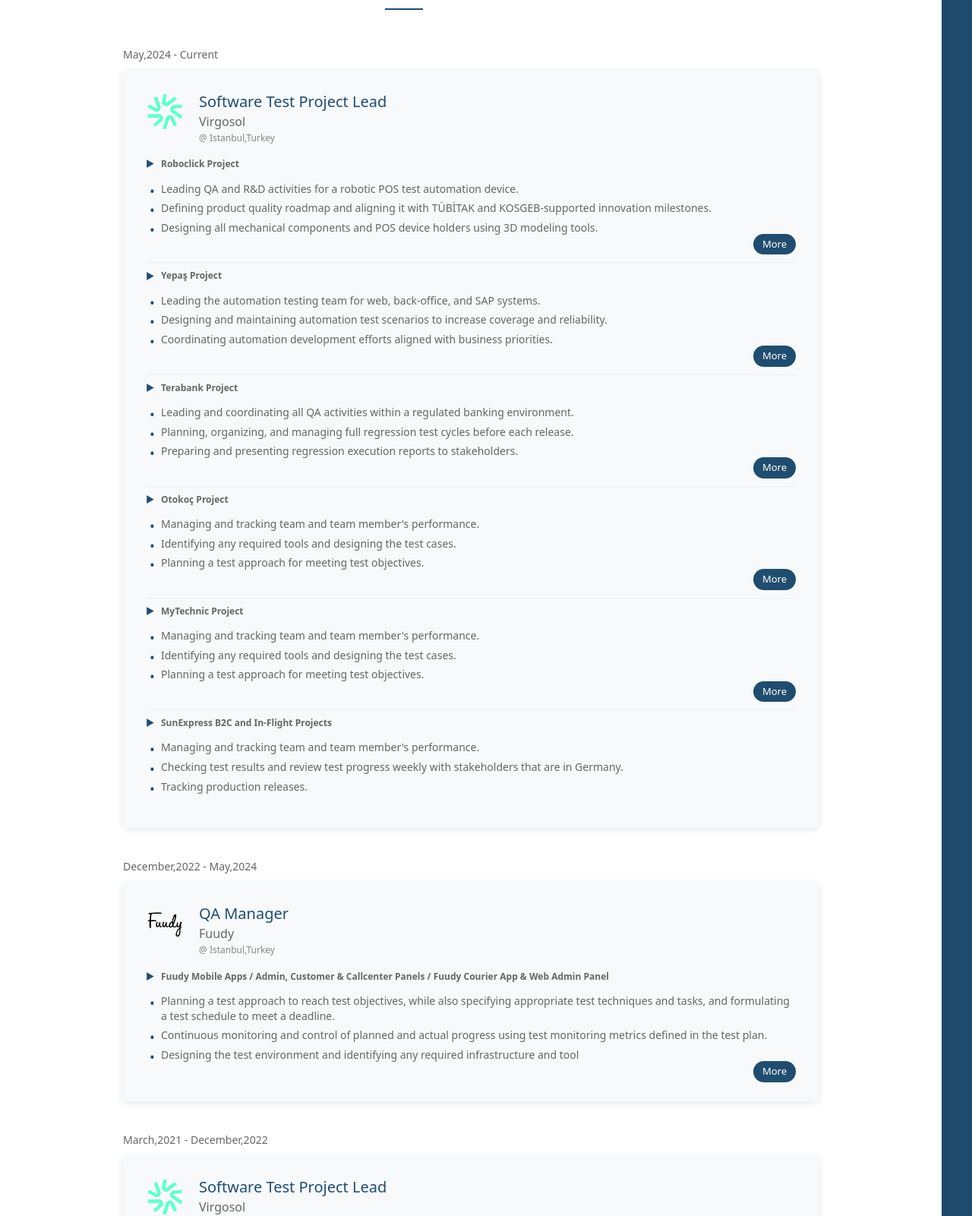
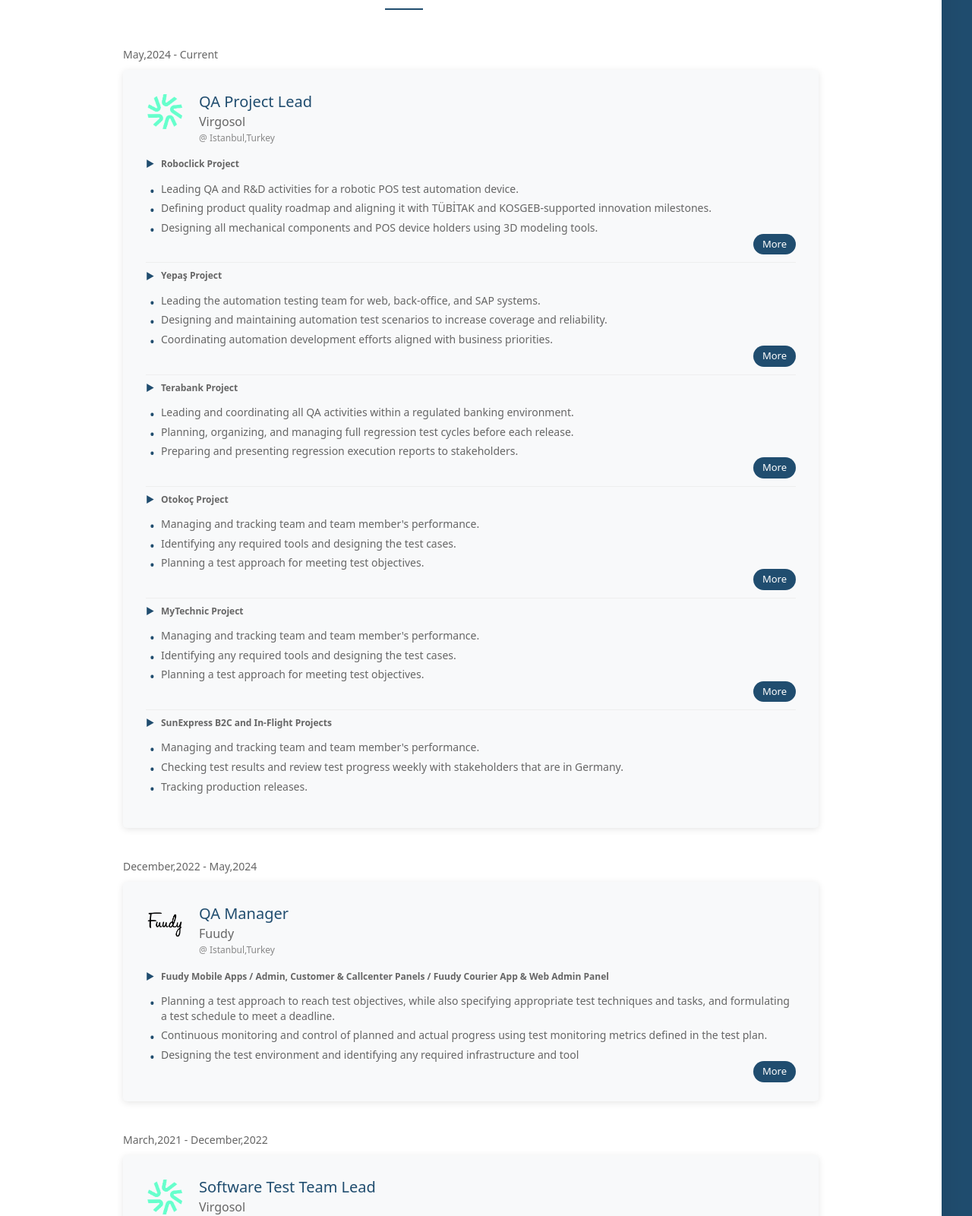
Before and after one commit to HarunKadioglu/Harun-Website, a plain HTML site: page index.html in a window 1280 px wide. Shown: the part 2534-4135 px from the top of the page at 76% size. Drawn offline with nearby package versions, Linux system fonts and the light colour scheme.

Commit message:
Şirket ünvanları güncellendi.

```diff
--- a/index.html
+++ b/index.html
@@ -257,7 +257,7 @@
                                 <img src="images/virgosol-logo.png" alt="Virgosol Logo">
                             </div>
                             <div class="company-info">
-                                <h3>Software Test Project Lead</h3>
+                                <h3>QA Project Lead</h3>
                                 <h4>Virgosol</h4>
                                 <h5>@ Istanbul,Turkey</h5>
                             </div>
@@ -418,7 +418,7 @@
                                 <img src="images/virgosol-logo.png" alt="Virgosol Logo">
                             </div>
                             <div class="company-info">
-                                <h3>Software Test Project Lead</h3>
+                                <h3>Software Test Team Lead</h3>
                                 <h4>Virgosol</h4>
                                 <h5>@ Istanbul,Turkey</h5>
                             </div>
```
